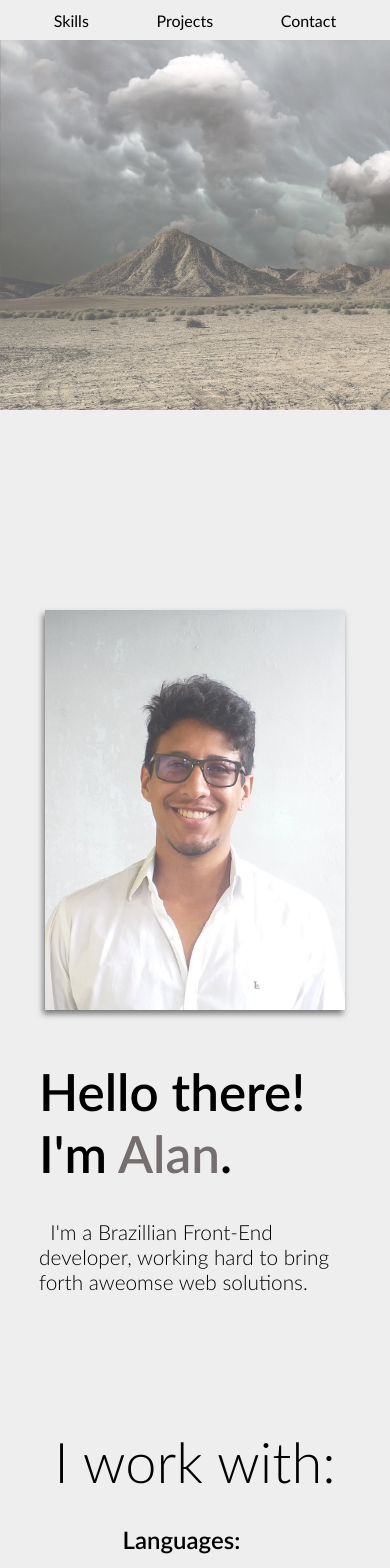
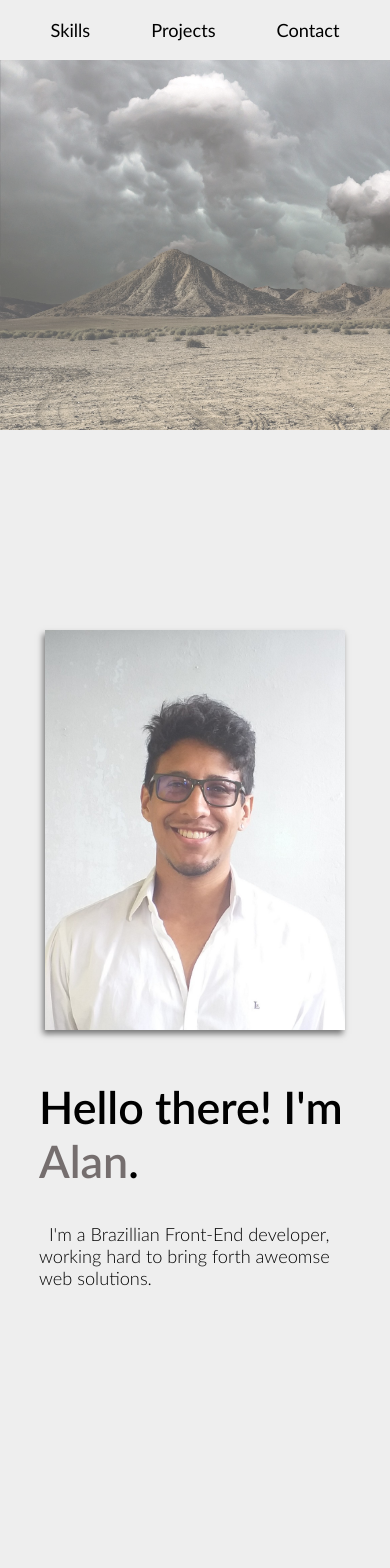
Before and after one commit to al-ptk/portfolio, a React (Create React App) app: page / in a window 390 px wide. Shown: the top 1568 px of the page. Built offline with nearby package versions, Linux system fonts and the light colour scheme.

Commit message:
Set styling

```diff
--- a/src/App.css
+++ b/src/App.css
@@ -1,13 +1,24 @@
+:root {
+  font-size: 10px;
+}
+
 .App {
   background-color: #eee;
 }
 
 main > section {
-  margin: 35vh auto;
+  margin: 0 auto;
+  margin-top: 30vh;
 }
 
-@media (max-width: 500px) {
-  main > section {
-    margin: 10vh auto;
+@media (max-width: 1000px) {
+  :root {
+    font-size: 8px;
   }
 }
+
+@media (max-width: 1000px) {
+  :root {
+    font-size: 7px;
+  }
+}
--- a/src/component/Footer.jsx
+++ b/src/component/Footer.jsx
@@ -1,32 +1,8 @@
+import './stylesheets/Footer.css';
+
 const Footer = (props) => {
   return (
     <footer>
-      <style>
-        {`
-        footer {
-          height: 35px;
-          display: grid;
-          place-items: center;
-          background-color: #D9D9D9;
-        }
-
-        footer p {
-          font-weight: 300;
-          color: black;
-        }
-
-        footer p a {
-          font-weight: 600;
-          text-decoration: none;
-          color: black;
-        }
-
-        footer p a:hover {
-          background-color: black;
-          color: white;
-        }
-        `}
-      </style>
       <p>
         Made by{' '}
         <a href="https://github.com/al-ptk" target="_blank" rel="noreferrer">
--- a/src/component/stylesheets/Contact.css
+++ b/src/component/stylesheets/Contact.css
@@ -1,25 +1,30 @@
 #Contact {
   max-width: 800px;
   height: 600px;
-  margin-bottom: 20vh;
+  margin-bottom: 20vw;
 }
 
 #Contact h1 {
-  font-size: 64px;
+  font-size: 6rem;
   font-weight: 300;
+  text-align: center;
 }
 
 #Contact ul {
-  margin: 190px auto;
+  margin: 0 auto;
+  margin-top: 100px;
   display: flex;
   flex-flow: row wrap;
   width: 90%;
-  justify-content: space-between;
+  justify-content: center;
+  gap: 50px;
 }
 
 .contact-item {
   list-style: none;
   transition: transform 0.1s ease-in-out;
+  width: 30%;
+  max-width: 145px;
 }
 
 .contact-item:hover {
@@ -33,8 +38,9 @@
   align-items: center;
   gap: 20px;
   color: black;
+  font-size: 2rem;
 }
 
 .contact-item img {
-  width: 130px;
+  width: 100%;
 }
--- /dev/null
+++ b/src/component/stylesheets/Footer.css
@@ -0,0 +1,22 @@
+footer {
+  height: 60px;
+  display: grid;
+  place-items: center;
+  background-color: #d9d9d9;
+}
+
+footer p {
+  font-weight: 300;
+  color: black;
+  font-size: 2.6rem;
+}
+
+footer p a {
+  font-weight: 600;
+  text-decoration: none;
+  color: black;
+}
+
+footer p a:hover {
+  font-weight: 300;
+}
--- a/src/component/stylesheets/Header.css
+++ b/src/component/stylesheets/Header.css
@@ -16,12 +16,14 @@ nav li {
 nav a {
   display: grid;
   place-items: center;
-  height: 40px;
+  height: 60px;
   width: 100%;
 
   text-decoration: none;
   font-weight: 400;
   color: black;
+
+  font-size: 2.6rem;
 }
 
 nav a:hover {
--- a/src/component/stylesheets/HeroIntro.css
+++ b/src/component/stylesheets/HeroIntro.css
@@ -4,12 +4,11 @@
   display: flex;
   justify-content: center;
   flex-wrap: wrap;
-  font-size: 10px;
 }
 
 .hero-intro h1 {
   font-weight: 600;
-  font-size: 6.4em;
+  font-size: 6.4rem;
   max-width: 15ch;
 }
 
@@ -31,7 +30,7 @@
 }
 
 .hero-description p {
-  font-size: 2.6em;
+  font-size: 2.6rem;
   font-weight: 300;
   max-width: 450px;
 }
@@ -39,16 +38,9 @@
 @media (max-width: 1000px) {
   .hero-intro {
     max-width: 100%;
-    font-size: 8px;
   }
 
   .hero-description {
     max-width: 80%;
   }
 }
-
-@media (max-width: 500px) {
-  .hero-intro {
-    font-size: 8px;
-  }
-}
--- a/src/component/stylesheets/ProjectCarousel.css
+++ b/src/component/stylesheets/ProjectCarousel.css
@@ -20,6 +20,7 @@
   text-decoration: none;
   color: black;
   text-shadow: 0px 4px 3px rgba(0, 0, 0, 0.3);
+  font-size: 2rem;
 }
 
 .project-card img {
--- a/src/component/stylesheets/Projects.css
+++ b/src/component/stylesheets/Projects.css
@@ -5,7 +5,13 @@
 }
 
 #Projects h1 {
-  font-size: 56px;
+  font-size: 6.4rem;
   font-weight: 300;
-  margin-bottom: 60px;
+  margin-bottom: 6rem;
 }
+
+@media (max-width: 500px) {
+  #Projects h1 {
+    font-size: 5.6rem;
+  }
+}
--- a/src/component/stylesheets/Skills.css
+++ b/src/component/stylesheets/Skills.css
@@ -10,7 +10,7 @@
 #Skills h1 {
   width: 100%;
   margin-bottom: 30px;
-  font-size: 56px;
+  font-size: 5.6rem;
   font-weight: 300;
   text-align: center;
 }
@@ -24,6 +24,7 @@
 
 .bullet-list h2 {
   font-weight: 600;
+  font-size: 4rem;
 }
 
 .bullet-item {
@@ -35,6 +36,7 @@
   max-width: 250px;
   opacity: 0;
   transition: opacity 0.6s ease-in-out;
+  font-size: 2rem;
 }
 
 .bullet-item h3 {
```
